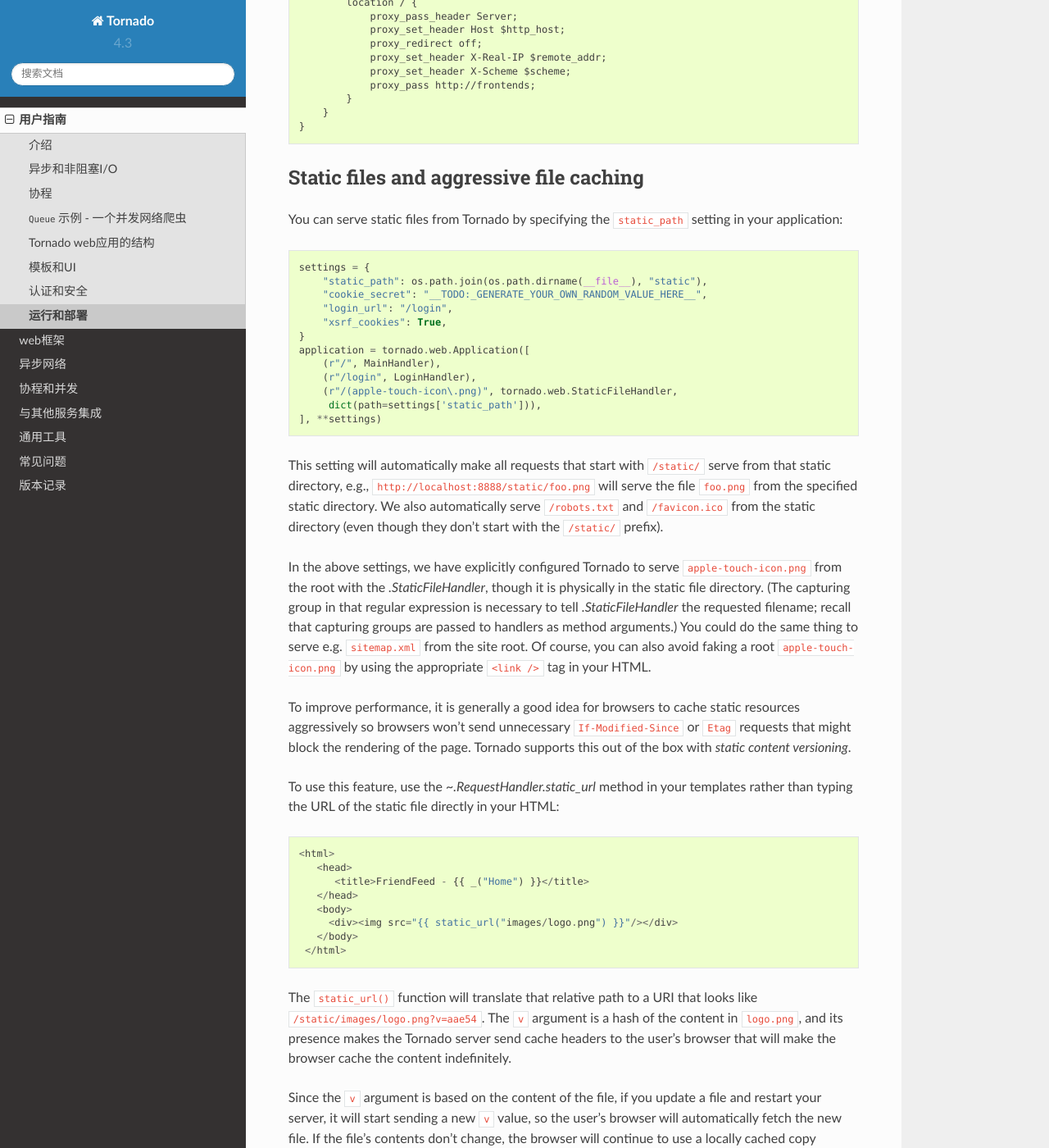
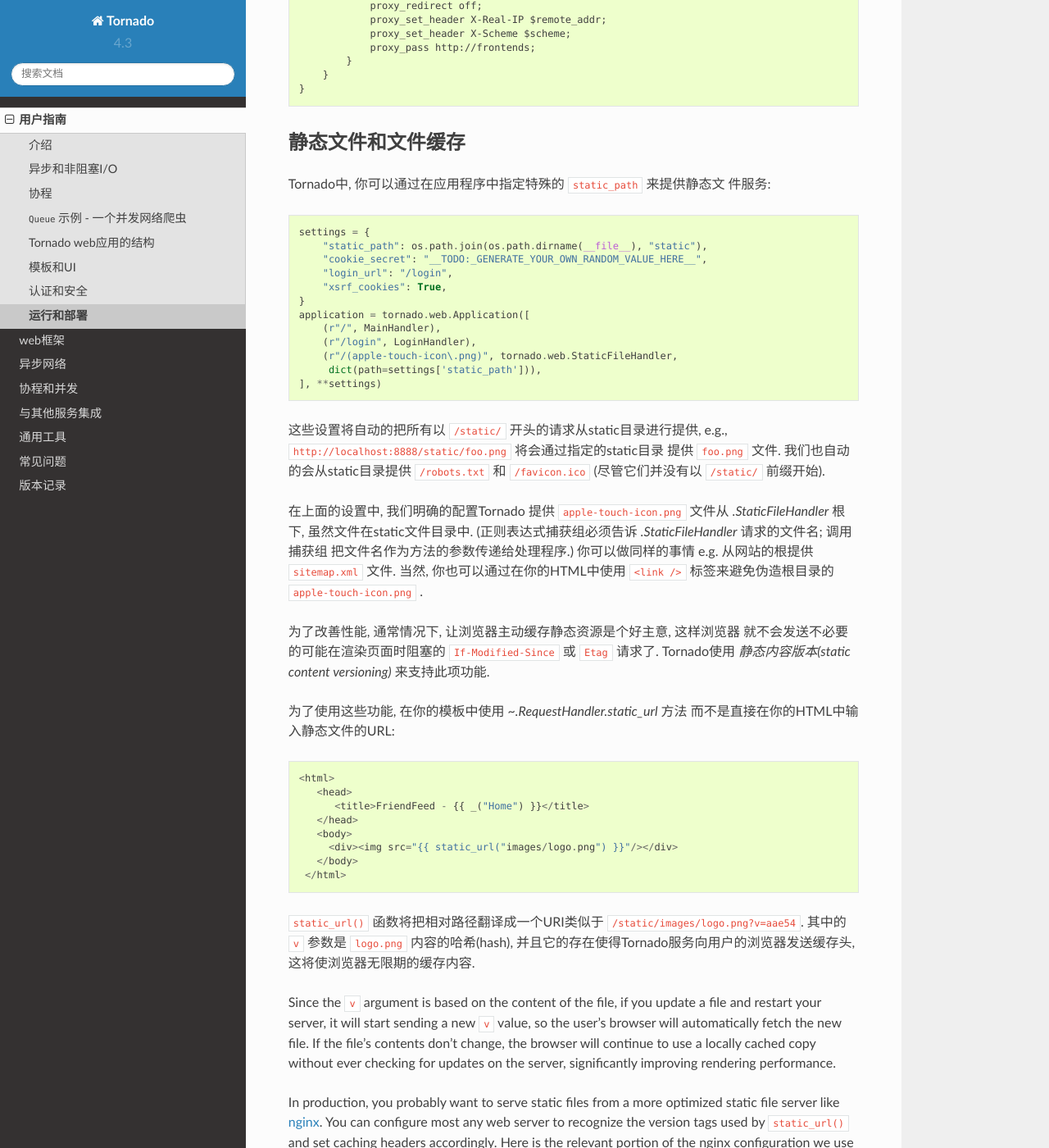
Before and after one commit to tao12345666333/tornado-zh, a Sphinx documentation site: the page built from docs/guide/running.rst, in a window 1280 px wide and 1400 px high, scrolled down 2414 px. Shown: the whole window at 82% size. Built offline with Sphinx 7.4.7 and the Read the Docs theme 2.0.0, drawn with Linux system fonts in a browser that asks for light colours; pages that are not in the unit, such as notebooks, are missing from menus; some of the changed text lies outside the part shown.

Commit message:
static file and cache

```diff
--- a/docs/guide/running.rst
+++ b/docs/guide/running.rst
@@ -50,26 +50,23 @@
 (zero-downtime)更新. 最后, 因为所有的进程共享相同的端口, 想单独监控
 它们就更加困难了.
 
-For more sophisticated deployments, it is recommended to start the processes
-independently, and have each one listen on a different port.
-The "process groups" feature of `supervisord <http://www.supervisord.org>`_
-is one good way to arrange this.  When each process uses a different port,
-an external load balancer such as HAProxy or nginx is usually needed
-to present a single address to outside visitors.
+对更复杂的部署, 建议启动独立的进程, 并让它们各自监听不同的端口.
+`supervisord <http://www.supervisord.org>`_ 的"进程组(process groups)"
+功能是一个很好的方式来安排这些. 当每个进程使用不同的端口, 一个外部的
+负载均衡器例如HAProxy 或nginx通常需要对外向访客提供一个单一的地址.
 
 
-Running behind a load balancer
+运行在负载均衡器后面
 ~~~~~~~~~~~~~~~~~~~~~~~~~~~~~~
 
-When running behind a load balancer like nginx, it is recommended to
-pass ``xheaders=True`` to the `.HTTPServer` constructor. This will tell
-Tornado to use headers like ``X-Real-IP`` to get the user's IP address
-instead of attributing all traffic to the balancer's IP address.
+当运行在一个负载均衡器例如nginx, 建议传递``xheaders=True`` 给
+`.HTTPServer` 的构造器. 这将告诉Tornado使用类似 ``X-Real-IP``
+这样的HTTP头来获取用户的IP地址而不是把所有流量都认为来自于
+负载均衡器的IP地址.
 
-This is a barebones nginx config file that is structurally similar to
-the one we use at FriendFeed. It assumes nginx and the Tornado servers
-are running on the same machine, and the four Tornado servers are
-running on ports 8000 - 8003::
+这是一份原始的nginx配置文件, 在结构上类似于我们在FriendFeed所使用的
+配置. 这是假设nginx和Tornado server运行在同一台机器上的, 并且四个
+Tornado server正运行在8000 - 8003端口::
 
     user nginx;
     worker_processes 1;
@@ -143,11 +140,11 @@
         }
     }
 
-Static files and aggressive file caching
+静态文件和文件缓存
 ~~~~~~~~~~~~~~~~~~~~~~~~~~~~~~~~~~~~~~~~
 
-You can serve static files from Tornado by specifying the
-``static_path`` setting in your application::
+Tornado中, 你可以通过在应用程序中指定特殊的 ``static_path`` 来提供静态文
+件服务::
 
     settings = {
         "static_path": os.path.join(os.path.dirname(__file__), "static"),
@@ -162,32 +159,25 @@
          dict(path=settings['static_path'])),
     ], **settings)
 
-This setting will automatically make all requests that start with
-``/static/`` serve from that static directory, e.g.,
-``http://localhost:8888/static/foo.png`` will serve the file
-``foo.png`` from the specified static directory. We also automatically
-serve ``/robots.txt`` and ``/favicon.ico`` from the static directory
-(even though they don't start with the ``/static/`` prefix).
+这些设置将自动的把所有以 ``/static/`` 开头的请求从static目录进行提供,
+e.g., ``http://localhost:8888/static/foo.png`` 将会通过指定的static目录
+提供 ``foo.png`` 文件. 我们也自动的会从static目录提供 ``/robots.txt``
+和 ``/favicon.ico`` (尽管它们并没有以 ``/static/`` 前缀开始).
 
-In the above settings, we have explicitly configured Tornado to serve
-``apple-touch-icon.png`` from the root with the `.StaticFileHandler`,
-though it is physically in the static file directory. (The capturing
-group in that regular expression is necessary to tell
-`.StaticFileHandler` the requested filename; recall that capturing
-groups are passed to handlers as method arguments.) You could do the
-same thing to serve e.g. ``sitemap.xml`` from the site root. Of
-course, you can also avoid faking a root ``apple-touch-icon.png`` by
-using the appropriate ``<link />`` tag in your HTML.
+在上面的设置中, 我们明确的配置Tornado 提供 ``apple-touch-icon.png``
+文件从 `.StaticFileHandler` 根下, 虽然文件在static文件目录中.
+(正则表达式捕获组必须告诉 `.StaticFileHandler` 请求的文件名; 调用捕获组
+把文件名作为方法的参数传递给处理程序.) 你可以做同样的事情 e.g.
+从网站的根提供 ``sitemap.xml`` 文件. 当然, 你也可以通过在你的HTML中使用
+``<link />`` 标签来避免伪造根目录的 ``apple-touch-icon.png`` .
 
-To improve performance, it is generally a good idea for browsers to
-cache static resources aggressively so browsers won't send unnecessary
-``If-Modified-Since`` or ``Etag`` requests that might block the
-rendering of the page. Tornado supports this out of the box with *static
-content versioning*.
+为了改善性能, 通常情况下, 让浏览器主动缓存静态资源是个好主意, 这样浏览器
+就不会发送不必要的可能在渲染页面时阻塞的 ``If-Modified-Since`` 或
+``Etag`` 请求了. Tornado使用 *静态内容版本(static content versioning)*
+来支持此项功能.
 
-To use this feature, use the `~.RequestHandler.static_url` method in
-your templates rather than typing the URL of the static file directly
-in your HTML::
+为了使用这些功能, 在你的模板中使用 `~.RequestHandler.static_url` 方法
+而不是直接在你的HTML中输入静态文件的URL::
 
     <html>
        <head>
@@ -198,11 +188,10 @@
        </body>
      </html>
 
-The ``static_url()`` function will translate that relative path to a URI
-that looks like ``/static/images/logo.png?v=aae54``. The ``v`` argument
-is a hash of the content in ``logo.png``, and its presence makes the
-Tornado server send cache headers to the user's browser that will make
-the browser cache the content indefinitely.
+``static_url()`` 函数将把相对路径翻译成一个URI类似于
+``/static/images/logo.png?v=aae54``. 其中的 ``v`` 参数是 ``logo.png``
+内容的哈希(hash), 并且它的存在使得Tornado服务向用户的浏览器发送缓存头,
+这将使浏览器无限期的缓存内容.
 
 Since the ``v`` argument is based on the content of the file, if you
 update a file and restart your server, it will start sending a new ``v``
```
